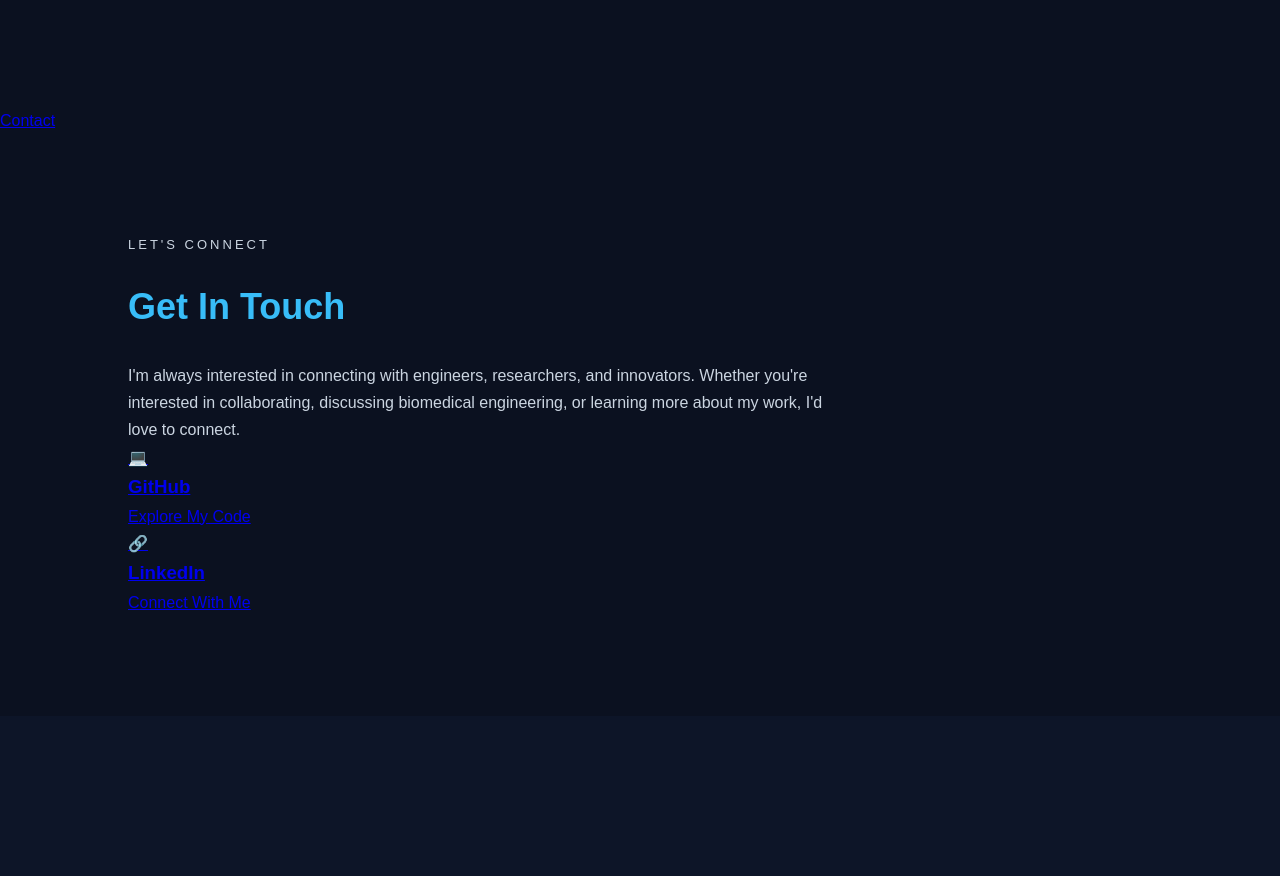
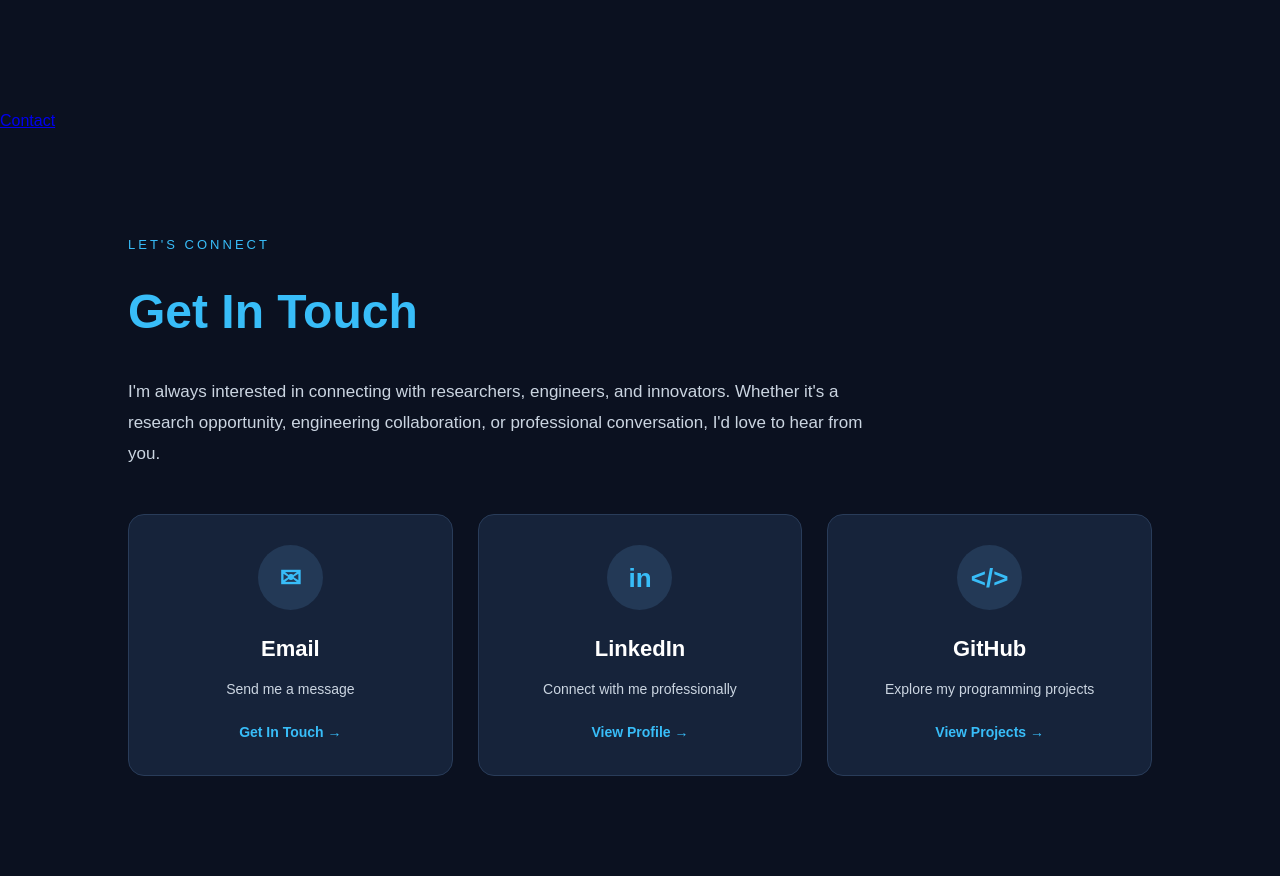
Before and after one commit to blmi8606/my-portfolio, a Flask app: page / in a window 1280 px wide. Shown: the part 4569-5445 px from the top of the page. Before the commit the page ends 5179 px from the top, so only its background shows below. Run offline with Flask 3, Linux system fonts and the light colour scheme.

Commit message:
Redesign contact section with email LinkedIn and GitHub

```diff
--- a/static/style.css
+++ b/static/style.css
@@ -432,3 +432,162 @@ footer {
         padding: 24px;
     }
 }
+
+
+/* =====================================
+   PROFESSIONAL CONTACT SECTION
+===================================== */
+
+.contact-section {
+    background: #0b1120;
+    padding: 100px 10%;
+}
+
+.contact-container {
+    max-width: 1200px;
+    margin: 0 auto;
+}
+
+.contact-section .eyebrow {
+    color: #38bdf8;
+    font-size: 13px;
+    letter-spacing: 3px;
+    margin-bottom: 15px;
+}
+
+.contact-section h2 {
+    color: #38bdf8;
+    font-size: clamp(32px, 4vw, 48px);
+    margin-bottom: 25px;
+}
+
+.contact-description {
+    color: #cbd5e1;
+    max-width: 750px;
+    font-size: 17px;
+    line-height: 1.8;
+    margin-bottom: 45px;
+}
+
+/* CONTACT CARD GRID */
+
+.contact-links {
+    display: grid;
+    grid-template-columns: repeat(3, minmax(0, 1fr));
+    gap: 25px;
+}
+
+/* INDIVIDUAL CARDS */
+
+.contact-card {
+    display: flex;
+    flex-direction: column;
+    align-items: center;
+    justify-content: center;
+
+    min-height: 245px;
+    padding: 30px 20px;
+
+    background: #16233a;
+    border: 1px solid #293c59;
+    border-radius: 16px;
+
+    text-decoration: none;
+    text-align: center;
+    color: #ffffff;
+
+    transition:
+        transform 0.3s ease,
+        border-color 0.3s ease,
+        box-shadow 0.3s ease;
+}
+
+/* HOVER EFFECT */
+
+.contact-card:hover {
+    transform: translateY(-8px);
+    border-color: #38bdf8;
+
+    box-shadow:
+        0 12px 30px rgba(56, 189, 248, 0.12);
+}
+
+.contact-card:focus-visible {
+    outline: 3px solid #38bdf8;
+    outline-offset: 4px;
+}
+
+/* ICONS */
+
+.contact-icon {
+    display: flex;
+    justify-content: center;
+    align-items: center;
+
+    width: 65px;
+    height: 65px;
+
+    background: #233956;
+    border-radius: 50%;
+
+    color: #38bdf8;
+    font-size: 26px;
+    font-weight: bold;
+
+    margin-bottom: 20px;
+}
+
+/* TEXT */
+
+.contact-card h3 {
+    color: #ffffff;
+    font-size: 22px;
+    margin-bottom: 10px;
+}
+
+.contact-card p {
+    color: #cbd5e1;
+    font-size: 14px;
+    margin-bottom: 20px;
+}
+
+.contact-action {
+    color: #38bdf8;
+    font-size: 14px;
+    font-weight: 600;
+    margin-top: auto;
+}
+
+.contact-card:hover .contact-action {
+    color: #7dd3fc;
+}
+
+/* TABLET */
+
+@media (max-width: 900px) {
+    .contact-links {
+        grid-template-columns: repeat(2, minmax(0, 1fr));
+    }
+}
+
+/* MOBILE */
+
+@media (max-width: 600px) {
+    .contact-section {
+        padding: 70px 6%;
+    }
+
+    .contact-links {
+        grid-template-columns: 1fr;
+    }
+
+    .contact-card {
+        min-height: 200px;
+    }
+}
+
+@media (prefers-reduced-motion: reduce) {
+    .contact-card {
+        transition: none;
+    }
+}
--- a/templates/index.html
+++ b/templates/index.html
@@ -386,9 +386,12 @@
 
 </section>
 
+
 <!-- CONTACT SECTION -->
  <a href="#contact">Contact</a>
 <section id="contact" class="section contact-section">
+
+    <div class="contact-container">
 
         <p class="eyebrow">LET'S CONNECT</p>
 
@@ -396,33 +399,65 @@
 
         <p class="contact-description">
             I'm always interested in connecting with
-        engineers, researchers, and innovators.
-        Whether you're interested in collaborating,
-        discussing biomedical engineering, or
-        learning more about my work, I'd love
-        to connect.
+            researchers, engineers, and innovators.
+            Whether it's a research opportunity,
+            engineering collaboration, or professional
+            conversation, I'd love to hear from you.
         </p>
 
         <div class="contact-links">
 
+            <!-- EMAIL -->
+            <a href="mailto:Blair.Minnard@colorado.edu"
+               class="contact-card">
+
+                <div class="contact-icon">✉</div>
+
+                <h3>Email</h3>
+
+                <p>Send me a message</p>
+
+                <span class="contact-action">
+                    Get In Touch &rarr;
+                </span>
+            </a>
+
+            <!-- LINKEDIN -->
+            <a href="https://www.linkedin.com/in/bminnard005/"
+               target="_blank"
+               rel="noopener noreferrer"
+               class="contact-card">
+
+                <div class="contact-icon">in</div>
+
+                <h3>LinkedIn</h3>
+
+                <p>Connect with me professionally</p>
+
+                <span class="contact-action">
+                    View Profile &rarr;
+                </span>
+            </a>
+
+            <!-- GITHUB -->
             <a href="https://github.com/blmi8606"
                target="_blank"
                rel="noopener noreferrer"
                class="contact-card">
-            <span>💻</span>
+
+                <div class="contact-icon">&lt;/&gt;</div>
+
                 <h3>GitHub</h3>
-            <p>Explore My Code</p>
-        </a>
 
-        <a href="https://www.linkedin.com/"
-           target="_blank"
-           rel="noopener noreferrer"
-           class="contact-card">
-            <span>🔗</span>
-            <h3>LinkedIn</h3>
-            <p>Connect With Me</p>
+                <p>Explore my programming projects</p>
+
+                <span class="contact-action">
+                    View Projects &rarr;
+                </span>
             </a>
 
         </div>
 
+    </div>
+
 </section>
```
Lines whose indentation alone changed are shown as unchanged.
